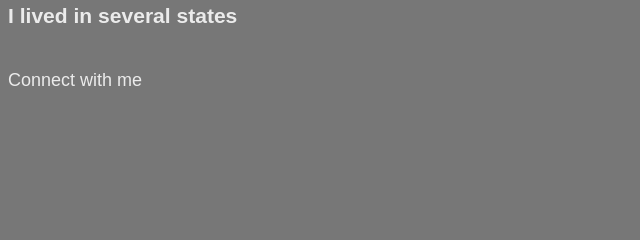
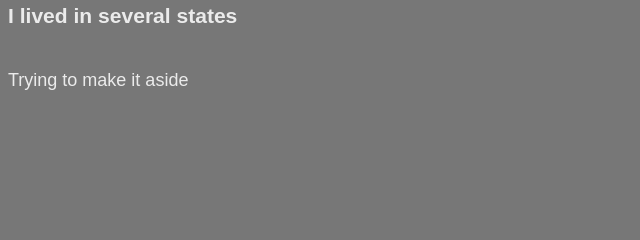
Before and after one commit to dmerk2/firstRepo, a plain HTML site: page index.html in a window 1280 px wide. Shown: the part 763-1003 px from the top of the page, 0-640 px from the left. Drawn offline with Linux system fonts and the light colour scheme.

Commit message:
updated 3

```diff
--- a/index.html
+++ b/index.html
@@ -19,6 +19,7 @@
 			<section>
 					<h1>I was born in Princeton hospital</h1>
 			</section>
+			<section>
 					<h2>My birthday is April 8,1989</h2>
 			</section>
 			<section>
@@ -29,7 +30,7 @@
 			</div>
 			<div class="aside">
 					<aside>
-			Connect with me
+			Trying to make it aside
 					</aside>
 					</div>
 
```
